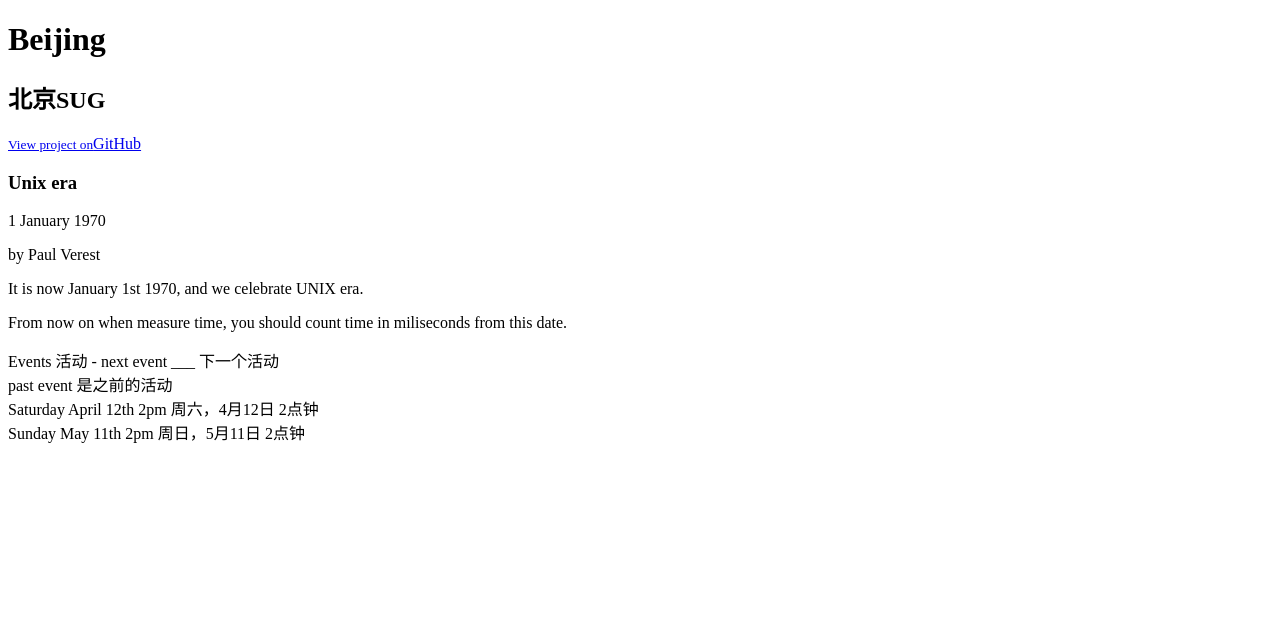
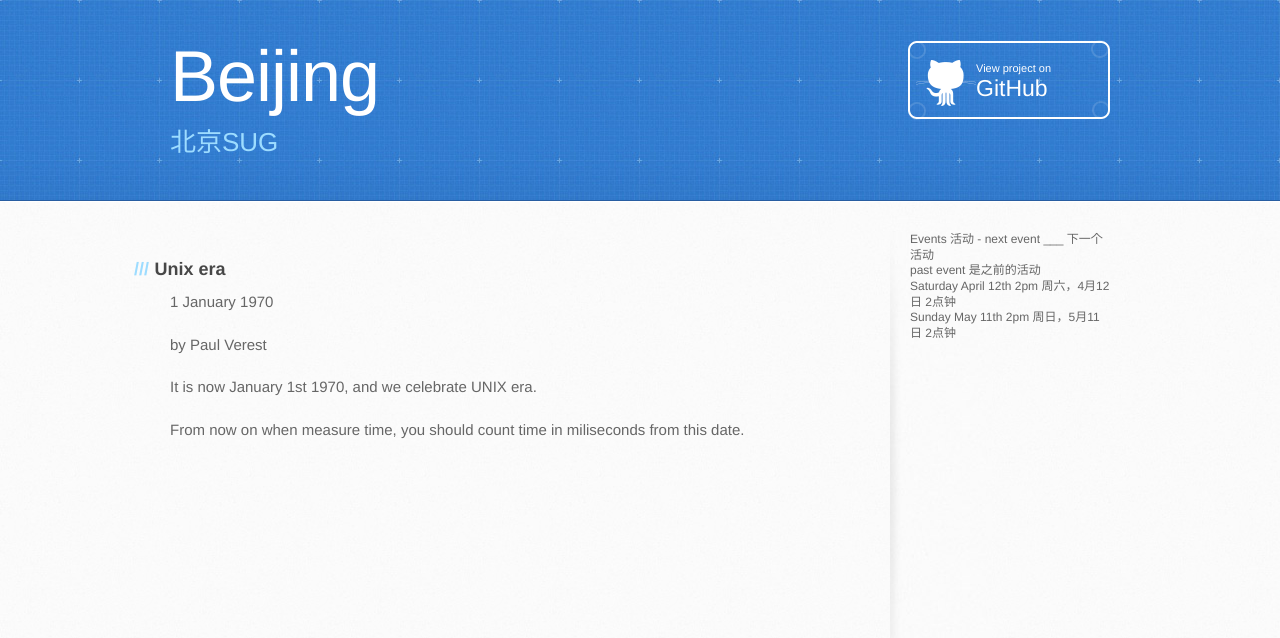
Before and after one commit to spring-ug/beijing, a Jekyll site: the page built from _posts/1970-01-01-Unix-era-began.md, in a window 1280 px wide. Shown: the top 638 px of the page. Built offline with Jekyll 4.4.1, drawn with Linux system fonts in a browser that asks for light colours; Markdown is read by kramdown in place of the engine named in the settings.

Commit message:
architect_theme_beijing

```diff
--- /dev/null
+++ b/_layouts/architect_theme_beijing.html
@@ -0,0 +1,60 @@
+---
+layout: nil
+title: 北京SUG
+---
+<!DOCTYPE html>
+<html>
+  <head>
+    <meta charset='utf-8'>
+    <meta http-equiv="X-UA-Compatible" content="chrome=1">
+    <meta name="viewport" content="width=device-width, initial-scale=1, maximum-scale=1">
+    <!-- <link href='https://fonts.googleapis.com/css?family=Architects+Daughter' rel='stylesheet' type='text/css'>  -->
+    <link rel="stylesheet" type="text/css" href="/beijing/stylesheets/stylesheet.css" media="screen" />
+    <link rel="stylesheet" type="text/css" href="/beijing/stylesheets/pygment_trac.css" media="screen" />
+    <link rel="stylesheet" type="text/css" href="/beijing/stylesheets/print.css" media="print" />
+
+    <!--[if lt IE 9]>
+    <script src="//html5shiv.googlecode.com/svn/trunk/html5.js"></script>
+    <![endif]-->
+
+    <title>Beijing by spring-ug</title>
+  </head>
+
+  <body>
+    <header>
+      <div class="inner">
+        <h1>Beijing</h1>
+        <h2>北京SUG</h2>
+        <a href="https://github.com/spring-ug/beijing" class="button"><small>View project on</small>GitHub</a>
+      </div>
+    </header>
+
+    <div id="content-wrapper">
+      <div class="inner clearfix">
+        <section id="main-content">
+        	{{ content }}
+        </section>
+
+        <aside id="sidebar">
+        {% include events.md %}
+        <!--
+          <a href="https://github.com/spring-ug/beijing/zipball/master" class="button">
+            <small>Download</small>
+            .zip file
+          </a>
+          <a href="https://github.com/spring-ug/beijing/tarball/master" class="button">
+            <small>Download</small>
+            .tar.gz file
+          </a>
+
+          <p class="repo-owner"><a href="https://github.com/spring-ug/beijing"></a> is maintained by <a href="https://github.com/spring-ug">spring-ug</a>.</p>
+
+          <p>This page was generated by <a href="https://pages.github.com">GitHub Pages</a> using the Architect theme by <a href="https://twitter.com/jasonlong">Jason Long</a>.</p>
+           -->
+        </aside>
+      </div>
+    </div>
+
+
+  </body>
+</html>
```
Also changed, not shown: _posts/1970-01-01-Unix-era-began.md (+1 -1 lines), _posts/2014-05-13-Spring.io中国用户组5月11日线下活动.md (+1 -1 lines).
